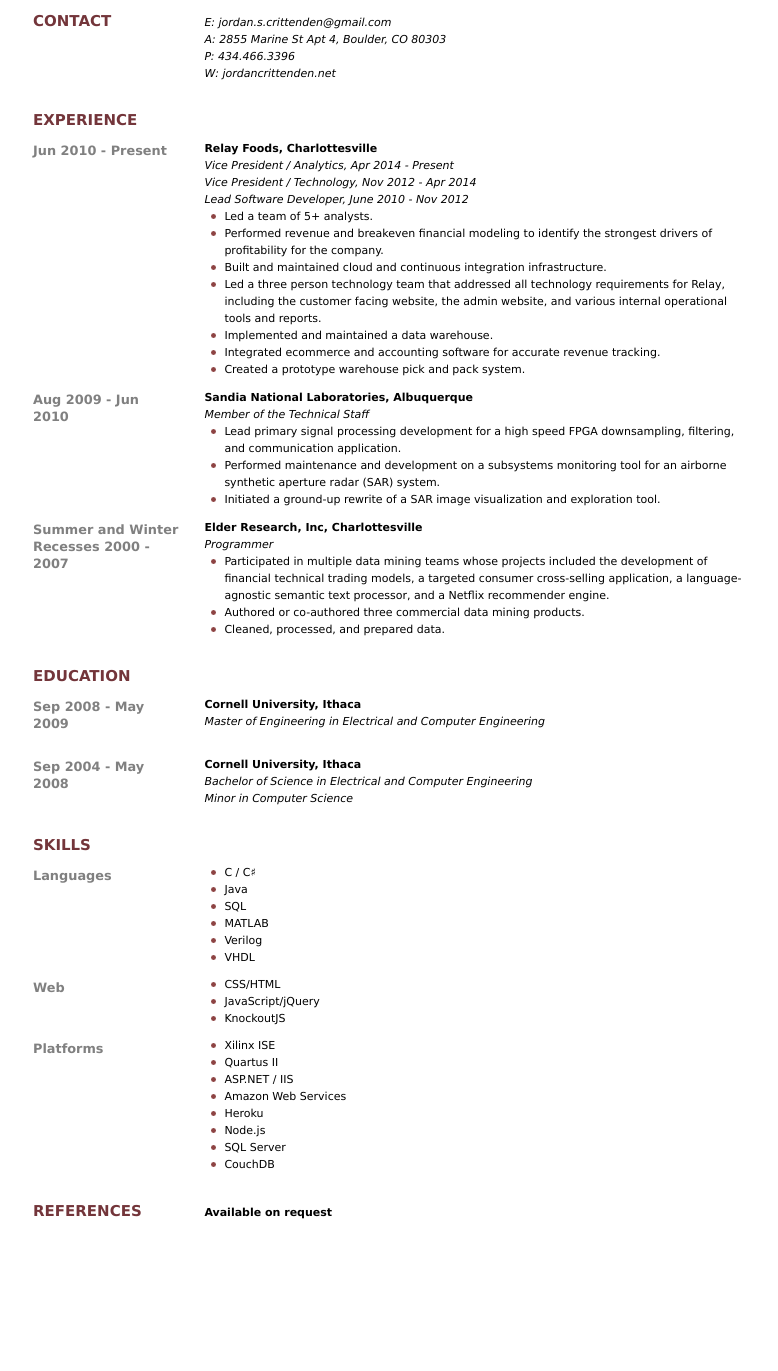
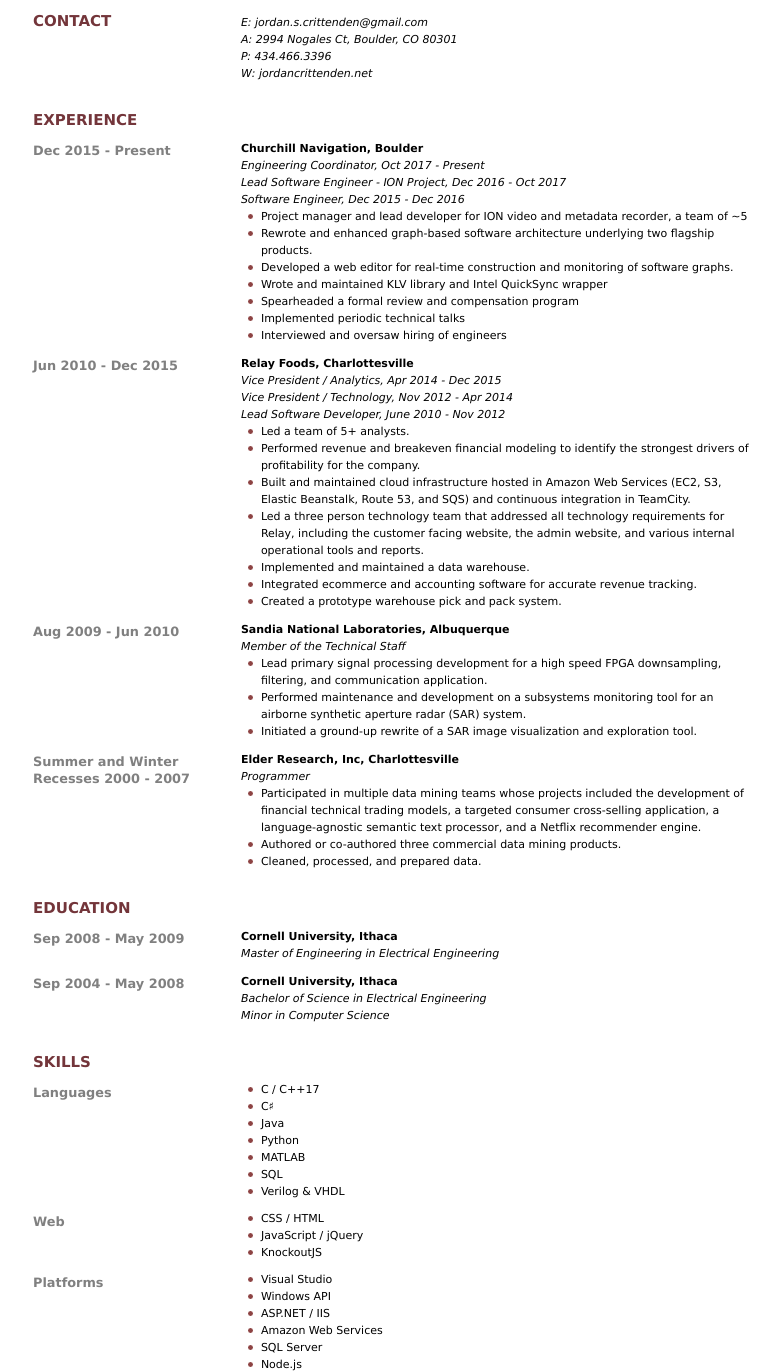
Before and after one commit to jordancrittenden/jordancrittenden, a website: page resumeprint.html in a window 1280 px wide. Shown: the part 104-1475 px from the top of the page, without its empty margins (242-1020 px from the left). Before the commit the page ends 1346 px from the top, so only its background shows below. Drawn offline with Linux system fonts and the light colour scheme.

Commit message:
Updated resume

```diff
--- a/resumeprint.html
+++ b/resumeprint.html
@@ -33,7 +33,7 @@
   .section h3 {
     display: inline-block;
     vertical-align: top;
-    width: 20%;
+    width: 25%;
     margin-right: 3% !important;
   }
   .section h3 {
@@ -41,10 +41,10 @@
   }
   .section .content {
     display: inline-block;
-    width: 75%;
+    width: 70%;
   }
   .skills {
-    width: 70% !important;
+    width: 65% !important;
     margin: 10px 0 0 0;
   }
   #content p {
@@ -66,7 +66,7 @@
       <h2>CONTACT</h2>
       <div id="contact" class="content">
         <em>E: jordan.s.crittenden@gmail.com</em><br />
-        <em>A: 2855 Marine St Apt 4, Boulder, CO 80303</em><br />
+        <em>A: 2994 Nogales Ct, Boulder, CO 80301</em><br />
         <em>P: 434.466.3396</em><br />
         <em>W: jordancrittenden.net</em>
       </div>
@@ -74,16 +74,34 @@
     <div class="section">
       <h2>EXPERIENCE</h2>
       <div class="subsection">
-        <h3>Jun 2010 - Present</h3>
+        <h3>Dec 2015 - Present</h3>
+        <div class="content">
+          <p>Churchill Navigation, Boulder</p>
+          <em>Engineering Coordinator, Oct 2017 - Present</em><br />
+          <em>Lead Software Engineer - ION Project, Dec 2016 - Oct 2017</em><br />
+          <em>Software Engineer, Dec 2015 - Dec 2016</em><br />
+          <ul class="info">
+            <li>Project manager and lead developer for ION video and metadata recorder, a team of ~5</li>
+            <li>Rewrote and enhanced graph-based software architecture underlying two flagship products.</li>
+            <li>Developed a web editor for real-time construction and monitoring of software graphs.</li>
+            <li>Wrote and maintained KLV library and Intel QuickSync wrapper</li>
+            <li>Spearheaded a formal review and compensation program</li>
+            <li>Implemented periodic technical talks</li>
+            <li>Interviewed and oversaw hiring of engineers</li>
+          </ul>
+        </div>
+      </div>
+      <div class="subsection">
+        <h3>Jun 2010 - Dec 2015</h3>
         <div class="content">
           <p>Relay Foods, Charlottesville</p>
-          <em>Vice President / Analytics, Apr 2014 - Present</em><br />
+          <em>Vice President / Analytics, Apr 2014 - Dec 2015</em><br />
           <em>Vice President / Technology, Nov 2012 - Apr 2014</em><br />
           <em>Lead Software Developer, June 2010 - Nov 2012</em><br />
           <ul class="info">
             <li>Led a team of 5+ analysts.</li>
             <li>Performed revenue and breakeven financial modeling to identify the strongest drivers of profitability for the company.</li>
-            <li>Built and maintained cloud and continuous integration infrastructure.</li>
+            <li>Built and maintained cloud infrastructure hosted in Amazon Web Services (EC2, S3, Elastic Beanstalk, Route 53, and SQS) and continuous integration in TeamCity.</li>
             <li>Led a three person technology team that addressed all technology requirements for Relay, including the customer facing website, the admin website, and various internal operational tools and reports.</li>
             <li>Implemented and maintained a data warehouse.</li>
             <li>Integrated ecommerce and accounting software for accurate revenue tracking.</li>
@@ -122,14 +140,14 @@
         <h3>Sep 2008 - May 2009</h3>
         <div class="content">
           <p>Cornell University, Ithaca</p>
-          <em>Master of Engineering in Electrical and Computer Engineering</em>
+          <em>Master of Engineering in Electrical Engineering</em>
         </div>
       </div>
       <div class="subsection">
         <h3>Sep 2004 - May 2008</h3>
         <div class="content">
           <p>Cornell University, Ithaca</p>
-          <em>Bachelor of Science in Electrical and Computer Engineering</em><br />
+          <em>Bachelor of Science in Electrical Engineering</em><br />
           <em>Minor in Computer Science</em>
         </div>
       </div>
@@ -139,33 +157,32 @@
       <div class="subsection">
         <h3>Languages</h3>
         <ul class="content skills">
-          <li>C / C&#9839;</li>
+          <li>C / C++17</li>
+          <li>C&#9839;</li>
           <li>Java</li>
+          <li>Python</li>
+          <li>MATLAB</li>
           <li>SQL</li>
-          <li>MATLAB</li>
-          <li>Verilog</li>
-          <li>VHDL</li>
+          <li>Verilog &amp; VHDL</li>
         </ul>
       </div>
       <div class="subsection">
         <h3>Web</h3>
         <ul class="content skills">
-          <li>CSS/HTML</li>
-          <li>JavaScript/jQuery</li>
+          <li>CSS / HTML</li>
+          <li>JavaScript / jQuery</li>
           <li>KnockoutJS</li>
         </ul>
       </div>
       <div class="subsection">
         <h3>Platforms</h3>
         <ul class="content skills">
-          <li>Xilinx ISE</li>
-          <li>Quartus II</li>
+          <li>Visual Studio</li>
+          <li>Windows API</li>
           <li>ASP.NET / IIS</li>
           <li>Amazon Web Services</li>
-          <li>Heroku</li>
+          <li>SQL Server</li>
           <li>Node.js</li>
-          <li>SQL Server</li>
-          <li>CouchDB</li>
         </ul>
       </div>
     </div>
```
Also changed, not shown: churchill.html (+1 -1 lines), index.html (+4 -1 lines), portfolio.html (+5 -1 lines), resume.html (+22 -20 lines).
